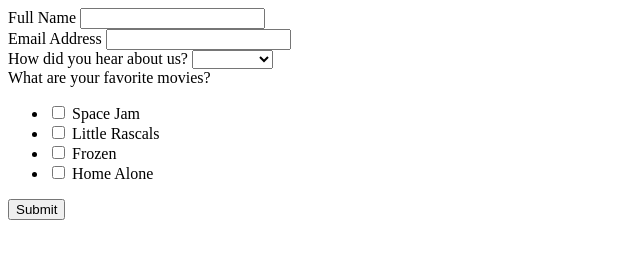
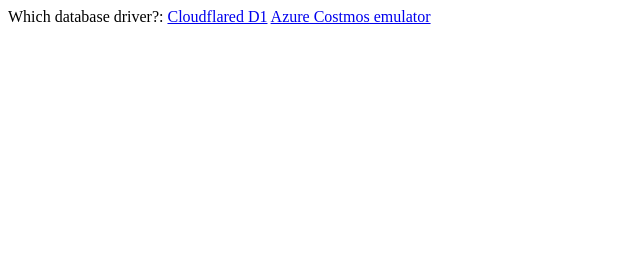
Before and after one commit to patterns/hello-cosmos-emulator, a plain HTML site: page public/index.html in a window 1280 px wide. Shown: the whole page, without its empty margins (0-640 px from the left). Drawn offline with Linux system fonts and the light colour scheme.

Commit message:
branch links

```diff
--- a/public/index.html
+++ b/public/index.html
@@ -5,52 +5,11 @@
     <meta name="viewport" content="width=device-width,initial-scale=1" />
   </head>
   <body>
-    <form method="POST" action="/api/submit">
-      <div class="input">
-        <label for="name">Full Name</label>
-        <input id="name" name="name" type="text" />
-      </div>
+Which database driver?:
 
-      <div class="input">
-        <label for="email">Email Address</label>
-        <input id="email" name="email" type="email" />
-      </div>
+<a href="https://static-nextjs-proto.pages.dev">Cloudflared D1</a>
 
-      <div class="input">
-        <label for="referers">How did you hear about us?</label>
-        <select id="referers" name="referers">
-          <option hidden disabled selected value></option>
-          <option value="Facebook">Facebook</option>
-          <option value="Twitter">Twitter</option>
-          <option value="Google">Google</option>
-          <option value="Bing">Bing</option>
-          <option value="Friends">Friends</option>
-        </select>
-      </div>
+<a href="mongo.html">Azure Costmos emulator</a>
 
-      <div class="checklist">
-        <label>What are your favorite movies?</label>
-        <ul>
-          <li>
-            <input id="m1" type="checkbox" name="movies" value="Space Jam" />
-            <label for="m1">Space Jam</label>
-          </li>
-          <li>
-            <input id="m2" type="checkbox" name="movies" value="Little Rascals" />
-            <label for="m2">Little Rascals</label>
-          </li>
-          <li>
-            <input id="m3" type="checkbox" name="movies" value="Frozen" />
-            <label for="m3">Frozen</label>
-          </li>
-          <li>
-            <input id="m4" type="checkbox" name="movies" value="Home Alone" />
-            <label for="m4">Home Alone</label>
-          </li>
-        </ul>
-      </div>
-
-      <button type="submit">Submit</button>
-    </form>
   </body>
 </html>
```
Also changed, not shown: public/mongo.html (added, +23 -0 lines).
